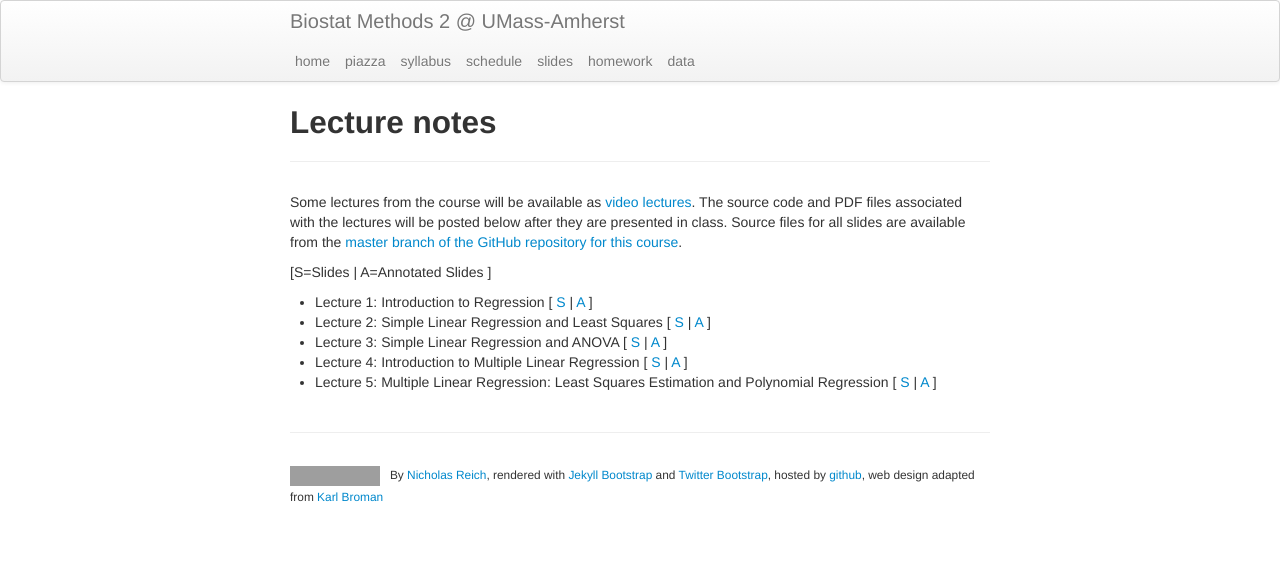
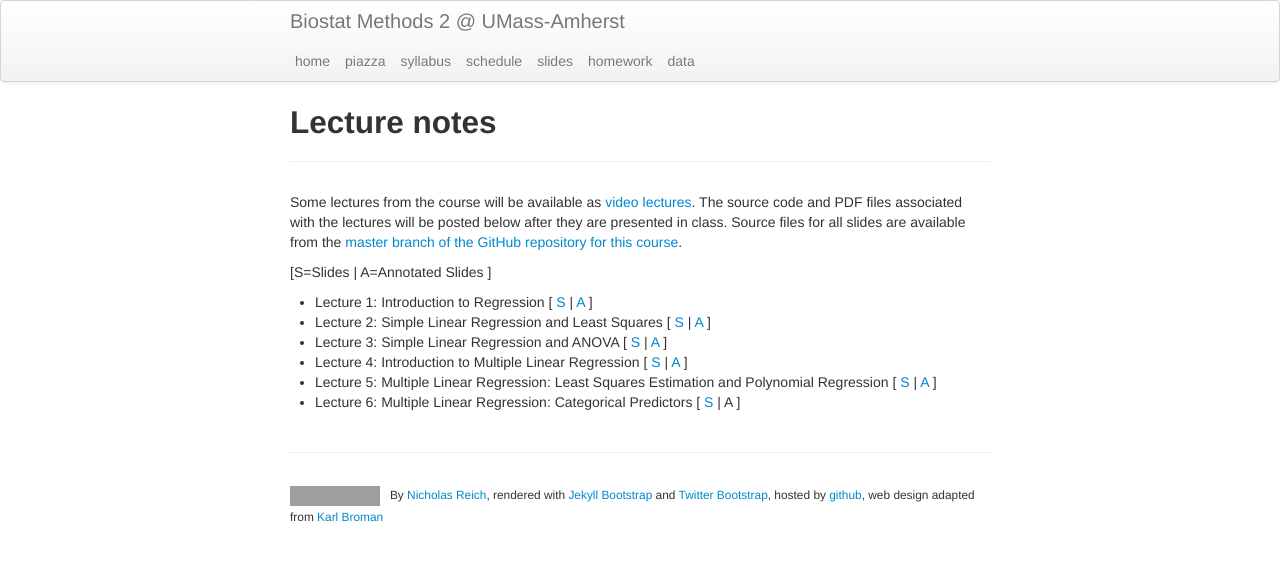
Before and after one commit to nickreich/stat-modeling-2015, a Jekyll site: the page built from pages/slides.md, in a window 1280 px wide. Shown: the top 561 px of the page. Built offline with Jekyll 4.4.1, drawn with Linux system fonts in a browser that asks for light colours; grey boxes are pictures that could not be loaded.

Commit message:
slide page update for lec 6.

```diff
--- a/pages/slides.md
+++ b/pages/slides.md
@@ -14,11 +14,12 @@ Some lectures from the course will be available as [video lectures](https://umas
 * Lecture 3: Simple Linear Regression and ANOVA \[ [S](../assets/lectures/lecture3-slr-anova/lecture3-SLR-anova.pdf) \|  [A](../assets/lectures/lecture3-slr-anova/lecture3-SLR-anova-annotated.pdf) \]
 * Lecture 4: Introduction to Multiple Linear Regression \[ [S](../assets/lectures/lecture4-mlr-intro/lecture4-mlr-intro.pdf) \|  [A](../assets/lectures/lecture4-mlr-intro/lecture4-mlr-intro-annotated.pdf) \]
 * Lecture 5: Multiple Linear Regression: Least Squares Estimation and Polynomial Regression \[ [S](../assets/lectures/lecture5-mlr-estimation-formulation/lecture5-mlr-estimation-formulation.pdf) \|  [A](../assets/lectures/lecture5-mlr-estimation-formulation/lecture5-mlr-estimation-formulation-annotated.pdf)  \]
+* Lecture 6: Multiple Linear Regression: Categorical Predictors \[ [S](../assets/lectures/lecture6-mlr-categorical/lecture6-mlr-categorical.pdf) \|  A  \]
 
 
 
 <!--
-
+(../assets/lectures/lecture6-mlr-categorical/lecture6-mlr-categorical-annotated.pdf)
 
  * Class 3: Geometry of regression and least squares \[  [S](../assets/lectures/class3_SLRBasics.pdf) \| [A](../assets/lectures/class3_SLRBasics_annotated.pdf) \]
  * Class 4: Hands-on SLR practice
```
